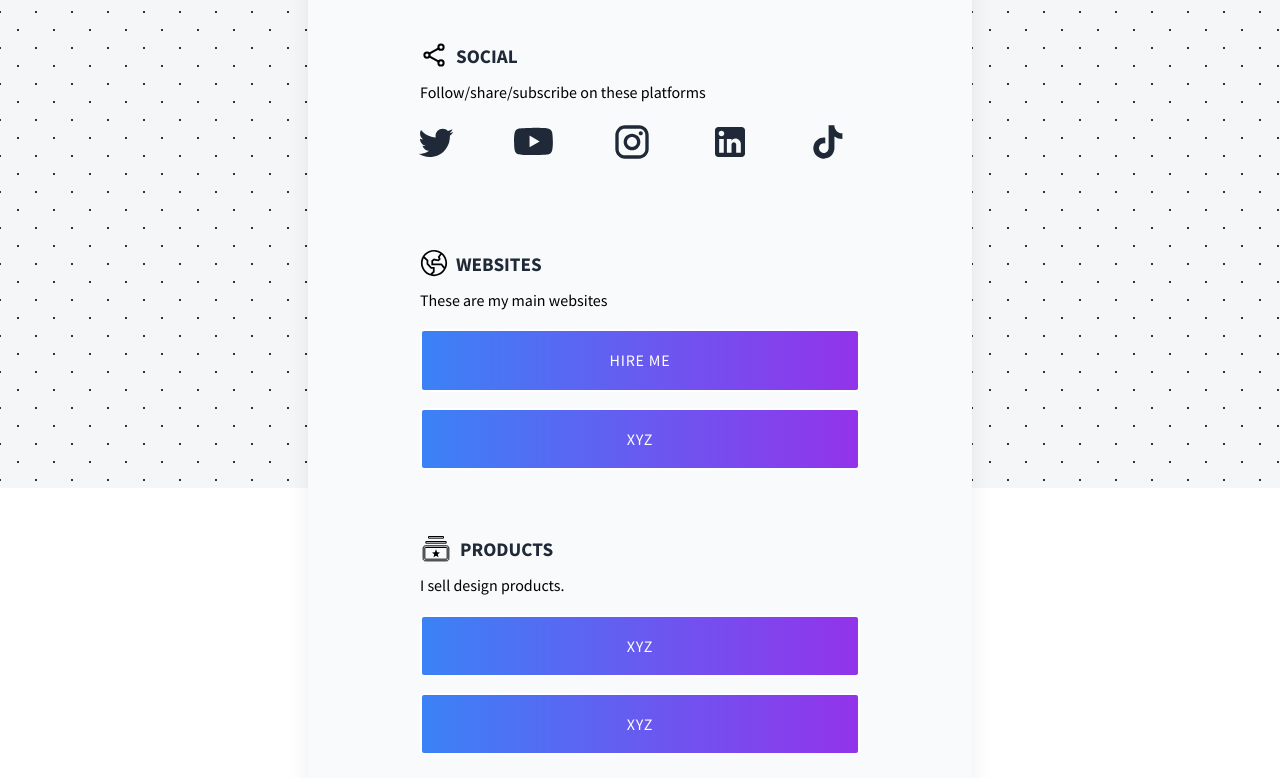
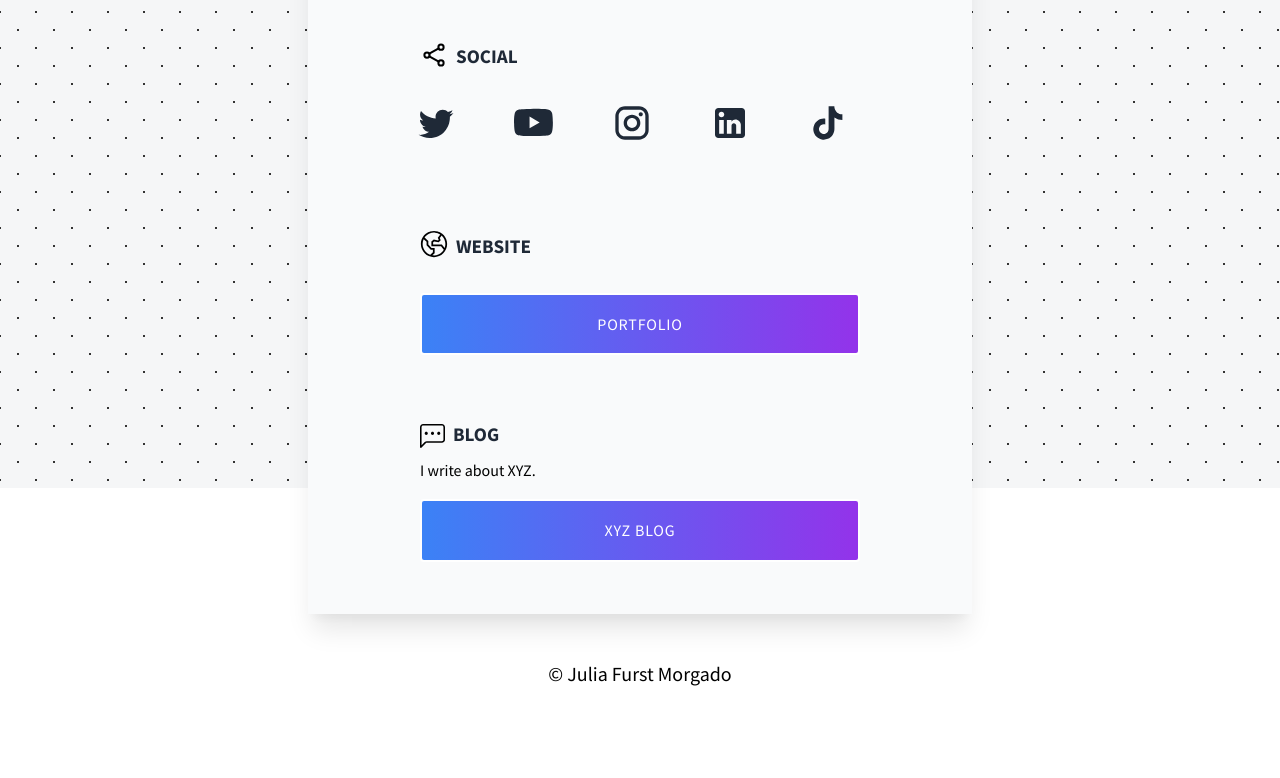
Before and after one commit to juliafmorgado/portfolio-links, a plain HTML site: page index.html in a window 1280 px wide. Shown: the part 312-1090 px from the top of the page. After the commit the page ends 1029 px from the top, so only its background shows below. Drawn offline with Linux system fonts and the light colour scheme.

Commit message:
fixed links

```diff
--- a/index.html
+++ b/index.html
@@ -60,8 +60,8 @@
                                 </div>
                                 <h2>Social</h2>
                             </div>
-                            <!-- Subheader -->
-                            <span>Follow/share/subscribe on these platforms</span>
+                            <!-- Subheader
+                            <span>Follow/share/subscribe on these platforms</span> -->
 
                             <!-- Social Links -->
                             <div class="social links_container flex flex-row justify-between">
@@ -119,24 +119,24 @@
                                 fill="black" />
                         </svg>
                     </div>
-                    <h2>Websites</h2>
+                    <h2>Website</h2>
                 </div>
                 <!-- Subheader -->
-                <span>These are my main websites</span>
+                <!-- <span>These are my main websites</span> -->
 
                 <!-- Product Links -->
                 <div class="links_container bg">
-                    <a href="/">Hire Me</a>
-                    <a href="/">XYZ</a>
+                    <a href="https://juliafmorgado.netlify.app/">PORTFOLIO</a>
+                    <!-- <a href="/">XYZ</a> -->
                 </div>
             </div>
 
-            <!-- Products Container -->
-            <div>
+            <!-- Products Container
+            <div> -->
                 <!-- Header -->
-                <div class="links_header">
+                <!-- <div class="links_header"> -->
                     <!-- Icon -->
-                    <div><svg width="32" height="32" viewBox="0 0 32 32" fill="none" xmlns="http://www.w3.org/2000/svg">
+                    <!-- <div><svg width="32" height="32" viewBox="0 0 32 32" fill="none" xmlns="http://www.w3.org/2000/svg">
                             <path
                                 d="M17.1213 20.1333L16 17.3333L14.8787 20.1333L12 20.3893L14.1867 22.3747L13.528 25.3333L16 23.7613L18.472 25.3333L17.8133 22.3747L20 20.3893L17.1213 20.1333V20.1333Z"
                                 fill="black" />
@@ -148,15 +148,15 @@
                         </svg>
                     </div>
                     <h2>Products</h2>
-                </div>
+                </div> -->
                 <!-- Subheader -->
-                <span>I sell design products.</span>
+                <!-- <span>I sell design products.</span> -->
 
                 <!-- Product Links -->
-                <div class="links_container bg">
+                <!-- <div class="links_container bg">
                     <a href="/">XYZ</a>
                     <a href="/">XYZ</a>
-                </div>
+                </div> -->
             </div>
 
             <!-- Blog Container -->
```
